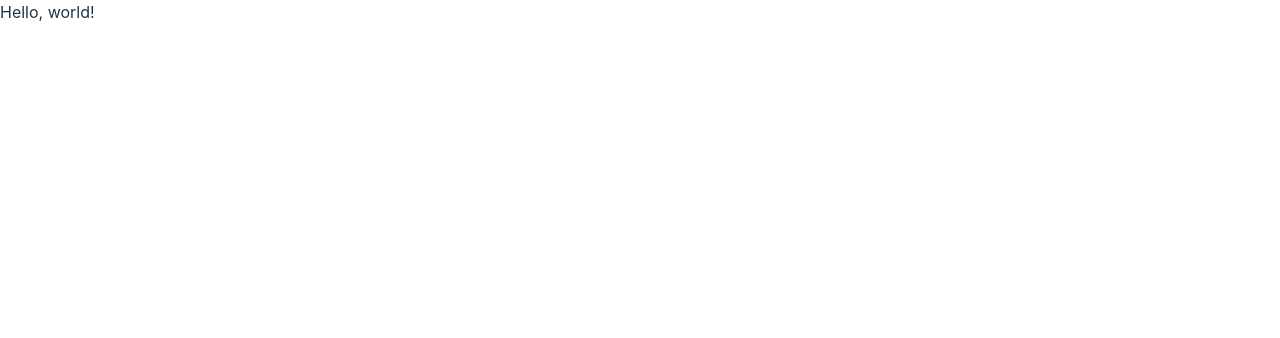
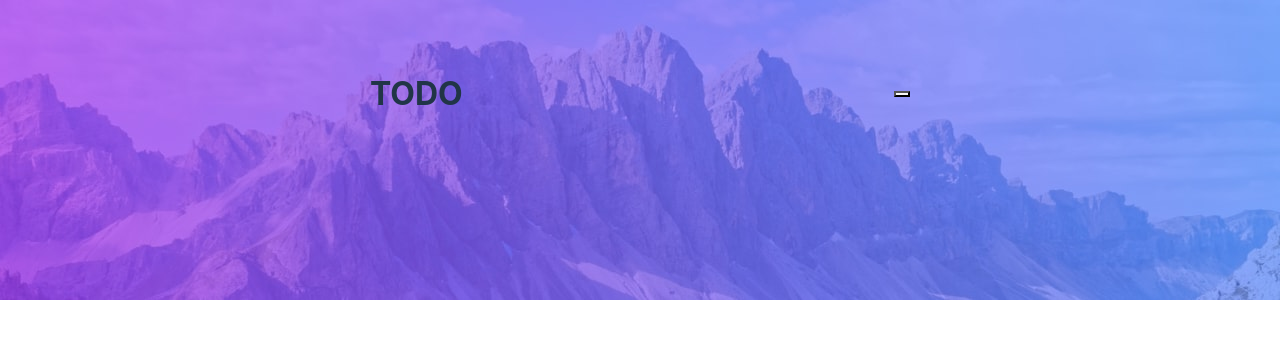
Before and after one commit to zowieerickson/todo-app, a React (Vite) app: page / in a window 1280 px wide. Shown: the top 338 px of the page. Built offline with nearby package versions, Linux system fonts and the light colour scheme.

Commit message:
Add header background image, center header title position

```diff
--- a/src/components/Header/Header.module.css
+++ b/src/components/Header/Header.module.css
@@ -0,0 +1,24 @@
+.header {
+    background-image: url("../../../images/bg-desktop-light.jpg");
+    background-repeat: no-repeat;
+    background-size: cover;
+    background-position: center top;
+
+    padding-top: 70px;
+    height: 300px;
+
+    margin: auto auto;
+    /* display: flex; */
+}
+
+.title {
+    display: flex;
+    justify-content: space-between;
+    align-items: center;
+    margin: 0 auto;
+    max-width: 540px;
+}
+
+.themeToggle {
+
+}
--- a/src/components/Header/Header.tsx
+++ b/src/components/Header/Header.tsx
@@ -2,7 +2,14 @@ import React from "react";
 import styles from "./Header.module.css";
 
 const Header: React.FC = () => {
-    return <div>Hello, world!</div>
+    return (
+        <header className={styles.header}>
+            <div className={styles.title}>
+                <h1>TODO</h1>
+                <button className={styles.themeToggle} aria-label="Activate dark mode"></button>
+            </div>
+        </header>
+    )
 };
 
 export default Header;
--- a/src/index.css
+++ b/src/index.css
@@ -4,8 +4,8 @@
   font-weight: 400;
 
   color-scheme: light dark;
-  color: rgba(255, 255, 255, 0.87);
-  background-color: #242424;
+  color: #494C6B;
+  background-color: #F2F2F2;
 
   font-synthesis: none;
   text-rendering: optimizeLegibility;
@@ -13,12 +13,8 @@
   -moz-osx-font-smoothing: grayscale;
 }
 
-body {
-  /* margin: 0;
-  display: flex;
-  place-items: center;
-  min-width: 320px;
-  min-height: 100vh; */
+h1, h2, h3, h4, h5, h6 {
+  margin: 0
 }
 
 
```
